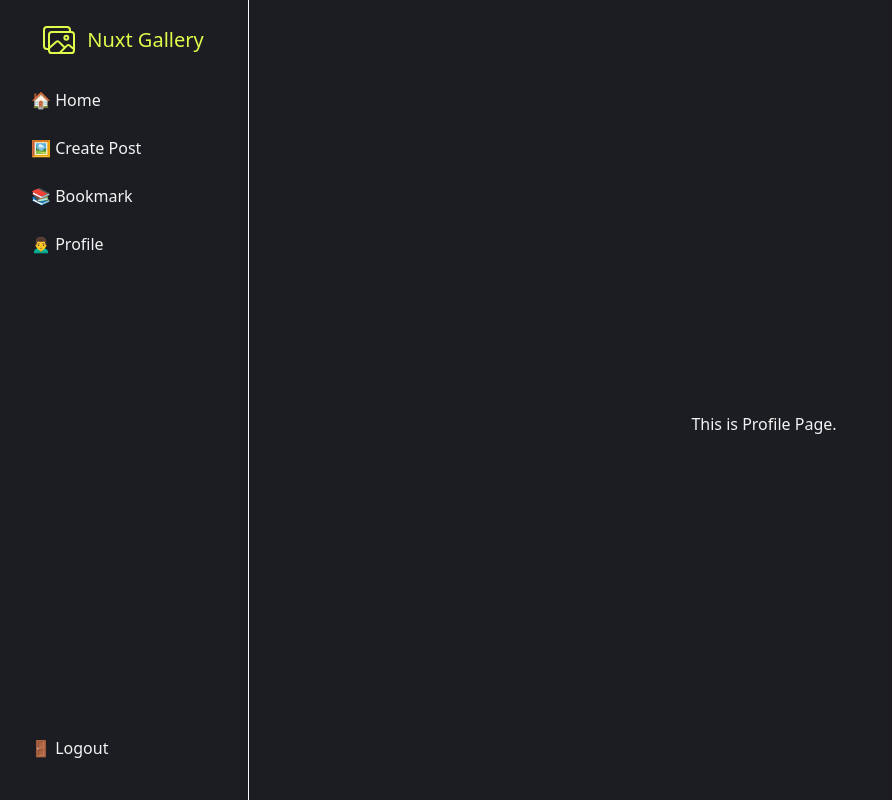
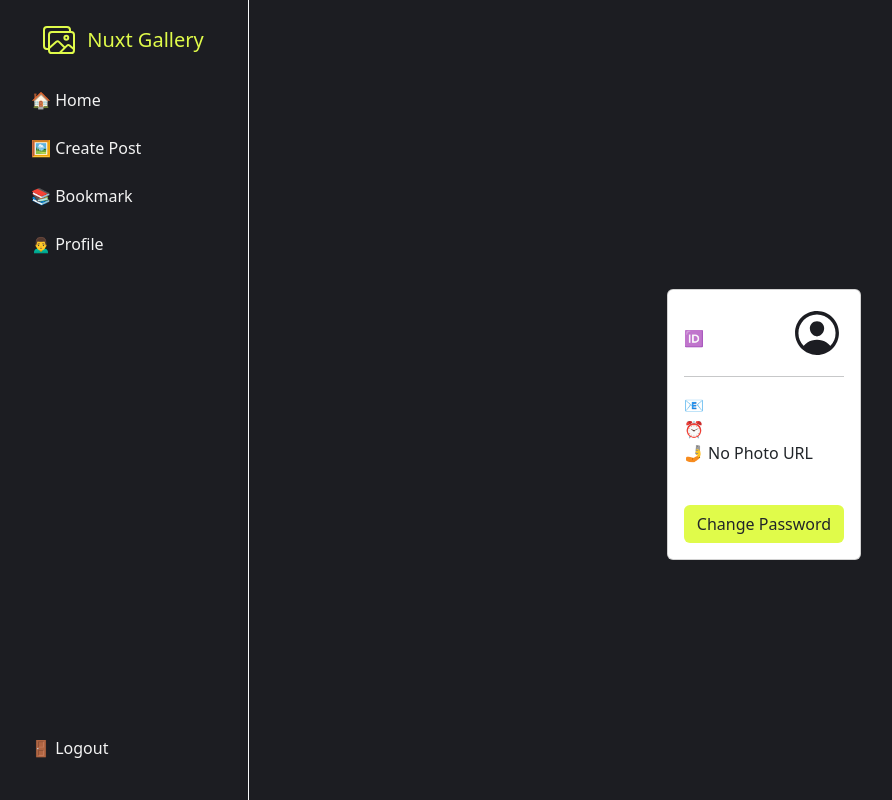
Before and after one commit to adrianteh126/nuxt-gallery, a Nuxt app: page /profile in a window 1280 px wide. Shown: the whole page, without its empty margins (1-893 px from the left). Built offline with nearby package versions, Linux system fonts and the light colour scheme.

Commit message:
Feature : First draft of profile page

```diff
--- /dev/null
+++ b/components/Icons/IconEdit.vue
@@ -0,0 +1,38 @@
+<template>
+  <svg
+    xmlns="http://www.w3.org/2000/svg"
+    :width="width"
+    :height="height"
+    viewBox="0 0 512 512"
+  >
+    <path
+      d="M163 439.573l-90.569-90.569L322.78 98.656l90.57 90.569z"
+      :fill="fill"
+    ></path>
+    <path
+      d="M471.723 88.393l-48.115-48.114c-11.723-11.724-31.558-10.896-44.304 1.85l-45.202 45.203 90.569 90.568 45.202-45.202c12.743-12.746 13.572-32.582 1.85-44.305z"
+      :fill="fill"
+    ></path>
+    <path d="M64.021 363.252L32 480l116.737-32.021z" :fill="fill"></path>
+  </svg>
+</template>
+
+<script lang="ts">
+export default {
+  name: 'IonEdit',
+  props: {
+    width: {
+      type: String,
+      default: '0.75em'
+    },
+    height: {
+      type: String,
+      default: '0.75em'
+    },
+    fill: {
+      type: String,
+      default: 'currentColor'
+    }
+  }
+}
+</script>
--- a/components/Icons/Profile.vue
+++ b/components/Icons/Profile.vue
@@ -1,10 +1,9 @@
 <template>
   <svg
     xmlns="http://www.w3.org/2000/svg"
-    width="32"
-    height="32"
+    :width="width"
+    :height="height"
     viewBox="0 0 512 512"
-    class="me-3"
   >
     <path
       fill="#1c1d22"
@@ -19,6 +18,16 @@
 
 <script lang="ts">
 export default {
-  name: 'Profile'
+  name: 'Profile',
+  props: {
+    width: {
+      type: Number,
+      default: 32
+    },
+    height: {
+      type: Number,
+      default: 32
+    }
+  }
 }
 </script>
--- a/pages/profile/index.vue
+++ b/pages/profile/index.vue
@@ -1,21 +1,169 @@
 <template>
+  <!-- TODO : add event handlers -->
+  <!-- TODO : <input> edit value to trigger updateProfile() -->
   <div
     class="container-fluid d-flex justify-content-center align-items-center pt-5"
   >
     <div class="d-flex flex-column align-items-center gap-3">
-      <p class="m-0">This is Profile Page.</p>
+      <div class="user-card">
+        <div class="card">
+          <div class="card-body">
+            <div class="d-flex justify-content-between align-items-center">
+              <div class="card-body-header-username-id">
+                <h5
+                  v-if="!editDisplayName"
+                  class="card-title d-inline-block"
+                  @mouseover="showEditDisplayName = true"
+                  @mouseout="showEditDisplayName = false"
+                  @click="editDisplayName = !editDisplayName"
+                  :class="{ 'hovered-display-name': showEditDisplayName }"
+                >
+                  {{ user?.displayName }}
+                  <IconsIconEdit v-show="showEditDisplayName" />
+                </h5>
+                <h5 v-else>
+                  <input
+                    type="text"
+                    class="border-0 fw-medium"
+                    :value="user?.displayName"
+                    :size="user?.displayName?.length"
+                    maxlength="12"
+                  />
+                  <IconsIconEdit
+                    v-show="showEditDisplayName"
+                    @click="editDisplayName = !editDisplayName"
+                  />
+                </h5>
+                <h6 class="card-subtitle mb-2 text-muted">
+                  🆔 {{ user?.uid }}
+                </h6>
+              </div>
+              <div class="card-body-header-profile-picture">
+                <div
+                  v-if="user?.photoURL"
+                  class="profile-picture-container me-1"
+                  @click="handleChangeProfilePicture()"
+                >
+                  <IconsIconEdit
+                    class="profile-picture-edit-icon-overlay"
+                    width="1.25em"
+                    height="1.25em"
+                  />
+                  <img
+                    class="profile-picture"
+                    :src="user?.photoURL"
+                    alt="Your handsome face"
+                  />
+                </div>
+                <IconsProfile v-else :width="54" :height="54" />
+              </div>
+            </div>
+            <hr />
+            <p class="card-text">
+              📧 {{ user?.email }} <br />
+              ⏰ {{ user?.metadata.lastSignInTime }} <br />
+              🤳 {{ user?.photoURL ?? 'No Photo URL' }}
+            </p>
+            <br />
+            <div class="card-footer-buttons d-flex justify-content-end gap-2">
+              <button
+                class="btn update-info-btn fw-medium"
+                @click="handleChangePassword()"
+              >
+                Change Password
+              </button>
+            </div>
+          </div>
+        </div>
+      </div>
     </div>
-    <!-- <Toast ref="toast" /> -->
   </div>
+  <!-- <Toast ref="toast" /> -->
 </template>
 
-<script>
+<script lang="ts">
+import type { User } from 'firebase/auth'
 export default {
   data() {
-    return {}
+    const user: Ref<User | null> = ref(null)
+    const showEditDisplayName = false
+    const editDisplayName = false
+    return { user, showEditDisplayName, editDisplayName }
+  },
+
+  methods: {
+    async handleChangePassword() {
+      console.log('handleChangePassword')
+    },
+    async handleChangeProfilePicture() {
+      console.log('handleChangeProfilePicture')
+    },
+    async handleUploadImage() {
+      useFirebaseAuth.updateUser({
+        newPhotoURL:
+          'https://firebasestorage.googleapis.com/v0/b/nuxt-gallery-8a11d.appspot.com/o/images%2FbxyH2D3P6rEPTgSxdz49%2F2023-11-25T10%3A47%3A31.001Z?alt=media&token=e8ba724e-6844-42fc-932e-5b3848ae2e0f'
+      })
+    }
+  },
+  created() {
+    this.user = useFirebaseAuth.auth.currentUser
   },
   mounted() {
+    // this.handleUploadImage()
     // this.$refs.toast.showToast("testing.vue");
   }
 }
 </script>
+
+<style lang="scss" scoped>
+.hovered-display-name {
+  /* Add your styles for the hovered state */
+  background-color: #ffffff;
+  cursor: text;
+  /* Add any other styles you want to apply when hovered */
+}
+
+.update-info-btn {
+  background-color: var(--yellow-color);
+}
+.update-info-btn:hover {
+  color: var(--dark-color2);
+  background-color: var(--yellow-color2);
+}
+
+.profile-picture-container {
+  user-select: none;
+  position: relative;
+
+  .profile-picture {
+    width: 50px;
+    height: 50px;
+    border-radius: 50%;
+    overflow: hidden;
+    transition: filter 0.2s ease-in-out;
+  }
+
+  .profile-picture-edit-icon-overlay {
+    position: absolute;
+    top: 50%;
+    left: 50%;
+    transform: translate(-50%, -50%);
+    opacity: 0;
+    z-index: 1;
+    transition: opacity 0.2s ease-in-out;
+  }
+}
+.profile-picture-container:hover {
+  .profile-picture {
+    filter: grayscale(100%);
+  }
+
+  .profile-picture-edit-icon-overlay {
+    opacity: 1;
+  }
+}
+
+.card {
+  max-width: 500px;
+}
+</style>
```
